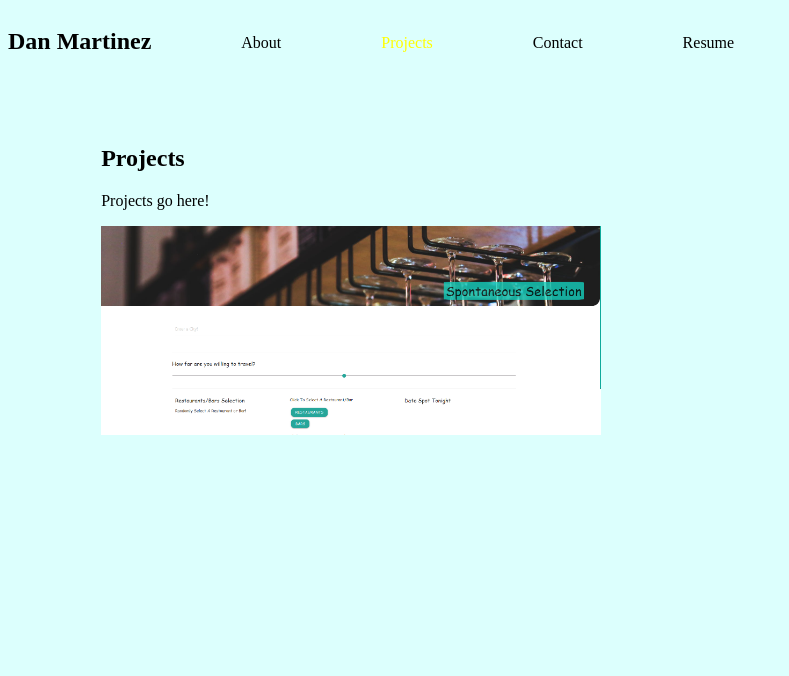
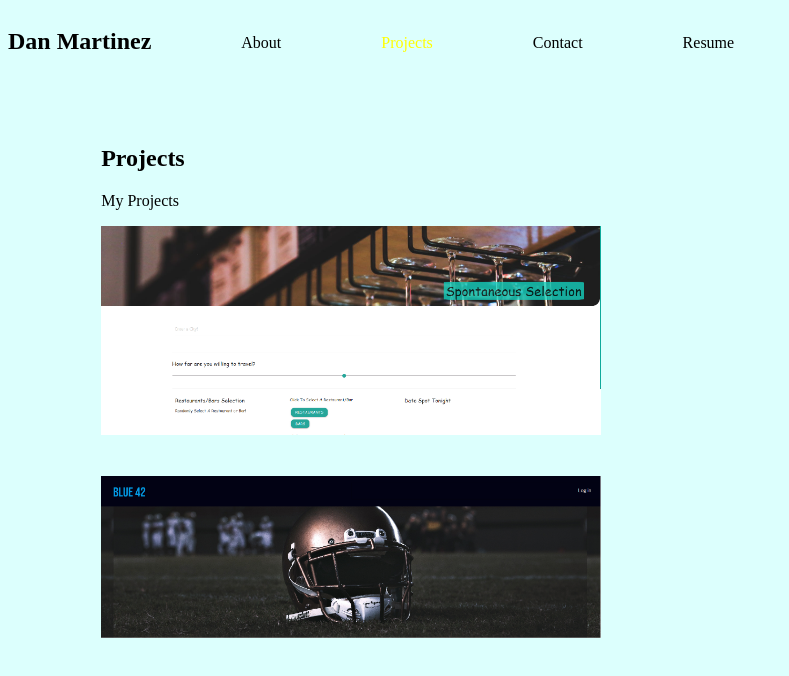
Before and after one commit to DanM1996/my-portfolio, a React (Create React App) app: page / in a window 1280 px wide. Both pictures are taken after a click on the element "Projects". Shown: the top 676 px of the page, without its empty margins (0-789 px from the left). Built offline with nearby package versions, Linux system fonts and the light colour scheme.

Commit message:
error with hover

```diff
--- a/src/components/Projects/index.js
+++ b/src/components/Projects/index.js
@@ -1,5 +1,6 @@
 import React, { useState } from 'react';
 import background1 from '../../assets/images/Spontaneous-Selection.PNG'
+import background2 from '../../assets/images/Blue42.PNG';
 
 function Projects() {
 
@@ -10,37 +11,57 @@ function Projects() {
     const offHover = () => {
         setHover(false);
     }
-    const hoverText =  <p className="hoverText" style={{
+    const hoverText1 = <p className="hoverText" style={{
         backgroundImage: `url(${background1})`,
         backgroundRepeat: 'no-repeat',
         backgroundSize: '100%',
         width: '500px',
         height: '600px',
         opacity: '50%'
-        }} > <a href="https://danm1996.github.io/spontaneous-selection/" target="_blank" class="project-item-4">
-        <span>Spontaneous Selection</span>
-    </a> </p>;
+    }} > <a href="https://danm1996.github.io/spontaneous-selection/" target="_blank" class="project-item-1">
+            <span>Spontaneous Selection</span>
+        </a>
+    </p>;
 
-    console.log(hoverText)
+const hoverText2 = <p className="hoverText" style={{
+    backgroundImage: `url(${background2})`,
+    backgroundRepeat: 'no-repeat',
+    backgroundSize: '100%',
+    width: '500px',
+    height: '600px',
+    opacity: '50%'
+}} > <a href="https://secret-everglades-56686.herokuapp.com/" target="_blank" class="project-item-2">
+        <span>Blue 42</span>
+    </a>
+</p>;
 
     return (
         <>
-            <p>Projects go here!</p>
-            <div className='project-containers'>
+            <p>My Projects</p>
             <section style={{
                 backgroundImage: `url(${background1})`,
                 backgroundRepeat: 'no-repeat',
                 backgroundSize: '100%',
                 width: '500px',
                 height: '250px',
-                }}
+            }}
                 onMouseEnter={onHover}
                 onMouseLeave={offHover}
-                >
-                    {hover ? hoverText : ''}
+            >
+                {hover ? hoverText1 : ''}
             </section>
-
-            </div>
+            <section style={{
+                backgroundImage: `url(${background2})`,
+                backgroundRepeat: 'no-repeat',
+                backgroundSize: '100%',
+                width: '500px',
+                height: '250px',
+            }}
+                onMouseEnter={onHover}
+                onMouseLeave={offHover}
+            >
+                {hover ? hoverText2 : ''}
+            </section>
         </>
     )
 }
--- a/src/index.css
+++ b/src/index.css
@@ -36,10 +36,14 @@ a {
   color: yellow;
 }
 
-.project-item-4 {
+.project-item-1 {
   background-image: url(./assets/images/Spontaneous-Selection.PNG);
 }
-.hoverText {
+
+.project-item-2 {
+  background-image: url(./assets/images/Blue42.PNG);
+}
+/* .textStyle {
   color: white;
   text-align: center;
-}
+} */
```
Also changed, not shown: src/assets/images/Blue42.PNG (added).
